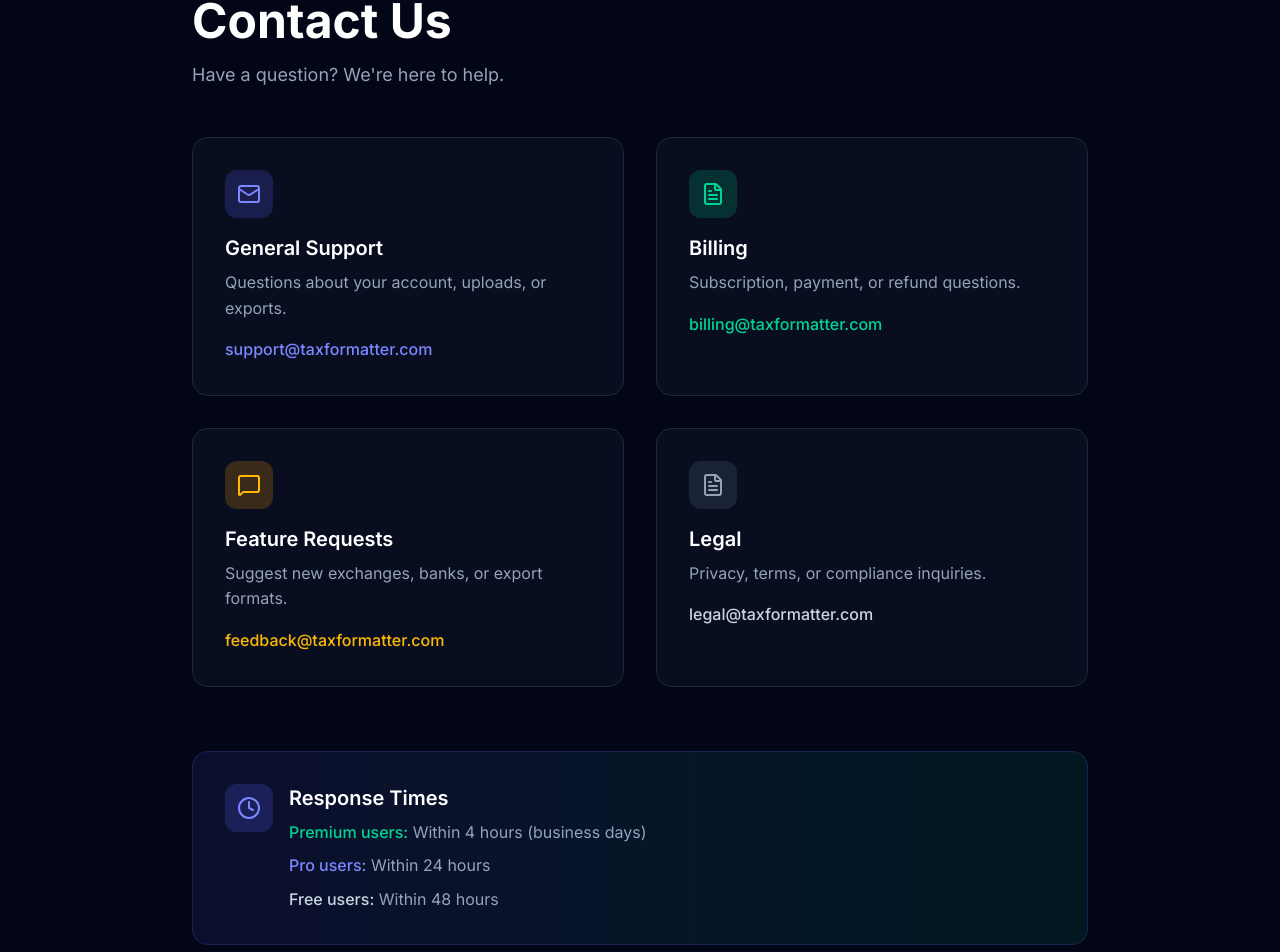
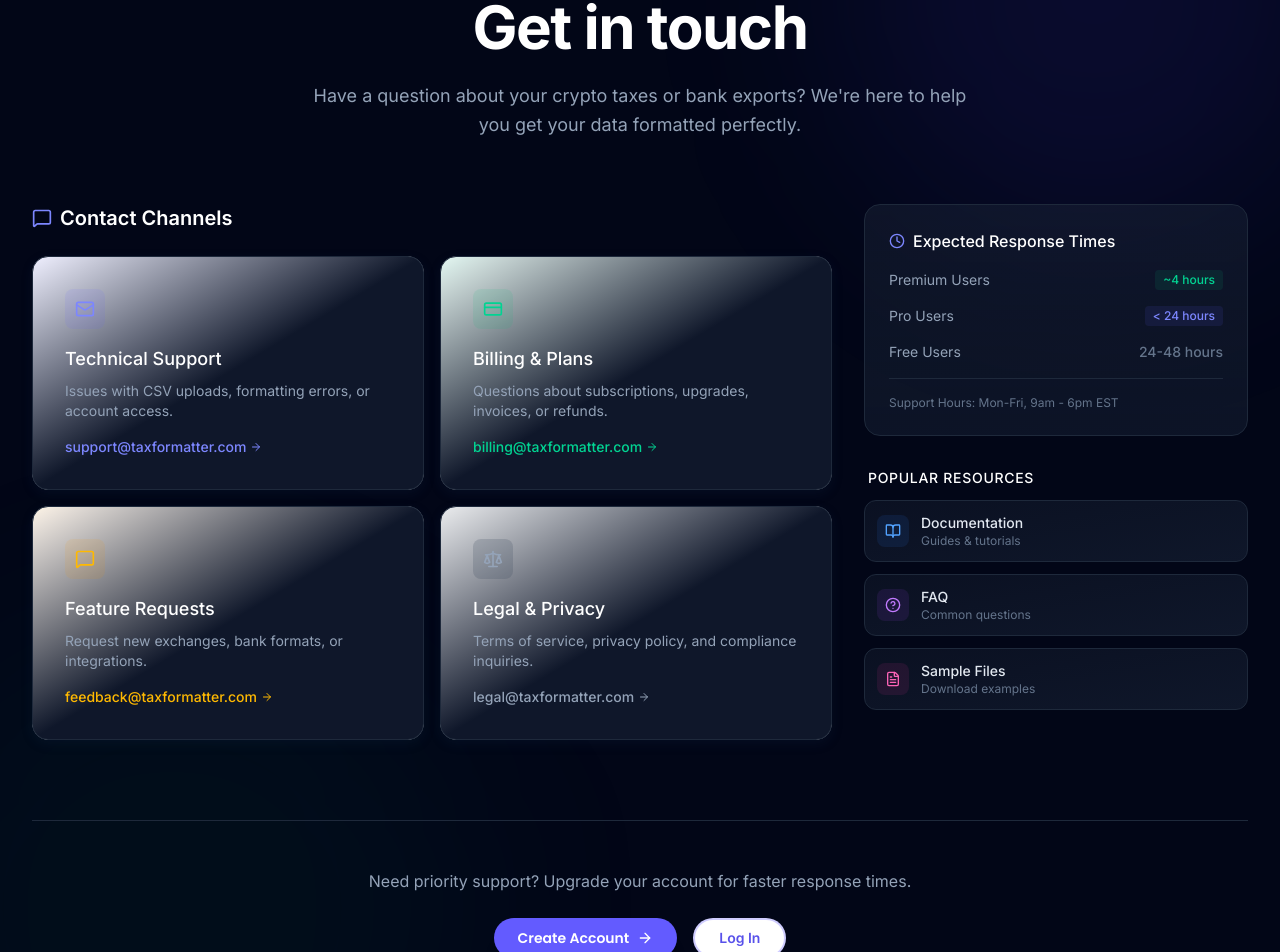
Before and after one commit to Sean-Bravo/trw, a Next.js app: page /contact in a window 1280 px wide. Shown: the part 196-1148 px from the top of the page. Built offline with nearby package versions, Linux system fonts and the light colour scheme; no server answers.

Commit message:
contact page update

```diff
--- a/app/contact/page.tsx
+++ b/app/contact/page.tsx
@@ -2,7 +2,19 @@
 import { Header } from '@/components/marketing/Header';
 import { Footer } from '@/components/marketing/Footer';
 import { Container } from '@/components/layout/Container';
-import { Mail, MessageSquare, Clock, FileText } from 'lucide-react';
+import { Button } from '@/components/ui/Button';
+import { Card } from '@/components/ui/Card';
+import {
+  Mail,
+  MessageSquare,
+  Clock,
+  CreditCard,
+  Scale,
+  BookOpen,
+  HelpCircle,
+  FileText,
+  ArrowRight
+} from 'lucide-react';
 import Link from 'next/link';
 
 export const metadata: Metadata = {
@@ -14,138 +26,188 @@
   return (
     <>
       <Header />
-      <main className="min-h-screen bg-slate-950 text-slate-300 pt-32 pb-24">
-        <Container>
-          <div className="max-w-4xl mx-auto">
-            <h1 className="text-4xl md:text-5xl font-bold text-white mb-4">
-              Contact Us
-            </h1>
-            <p className="text-slate-400 mb-12 text-lg">
-              Have a question? We&apos;re here to help.
-            </p>
-
-            <div className="grid md:grid-cols-2 gap-8 mb-16">
-              {/* General Support */}
-              <div className="bg-slate-900/50 border border-slate-800 rounded-2xl p-8">
-                <div className="w-12 h-12 bg-indigo-500/20 rounded-xl flex items-center justify-center mb-4">
-                  <Mail className="w-6 h-6 text-indigo-400" />
-                </div>
-                <h2 className="text-xl font-semibold text-white mb-2">General Support</h2>
-                <p className="text-slate-400 mb-4">
-                  Questions about your account, uploads, or exports.
-                </p>
-                <a
-                  href="mailto:support@taxformatter.com"
-                  className="text-indigo-400 hover:text-indigo-300 font-medium"
-                >
-                  support@taxformatter.com
-                </a>
+      <main className="min-h-screen bg-[#020617] text-slate-300 relative overflow-hidden">
+        {/* Background ambient glows - keeping these for page depth, but kept away from cards */}
+        <div className="absolute top-0 left-0 w-full h-full overflow-hidden pointer-events-none">
+          <div className="absolute top-[-10%] right-[-5%] w-[500px] h-[500px] bg-indigo-600/10 rounded-full blur-[100px]" />
+          <div className="absolute bottom-[-10%] left-[-10%] w-[600px] h-[600px] bg-emerald-600/5 rounded-full blur-[100px]" />
         </div>
 
-              {/* Billing */}
-              <div className="bg-slate-900/50 border border-slate-800 rounded-2xl p-8">
-                <div className="w-12 h-12 bg-emerald-500/20 rounded-xl flex items-center justify-center mb-4">
-                  <FileText className="w-6 h-6 text-emerald-400" />
-                </div>
-                <h2 className="text-xl font-semibold text-white mb-2">Billing</h2>
-                <p className="text-slate-400 mb-4">
-                  Subscription, payment, or refund questions.
+        <div className="pt-32 pb-20 relative z-10">
+          <Container>
+            {/* Hero Section */}
+            <div className="max-w-3xl mx-auto text-center mb-16">
+              <h1 className="text-4xl md:text-6xl font-bold text-white mb-6 tracking-tight">
+                Get in touch
+              </h1>
+              <p className="text-lg text-slate-400 max-w-2xl mx-auto leading-relaxed">
+                Have a question about your crypto taxes or bank exports?
+                We're here to help you get your data formatted perfectly.
               </p>
-                <a
-                  href="mailto:billing@taxformatter.com"
-                  className="text-emerald-400 hover:text-emerald-300 font-medium"
-                >
-                  billing@taxformatter.com
-                </a>
             </div>
 
+            <div className="grid lg:grid-cols-3 gap-8 mb-20">
+              {/* Main Support Options - Left Column (2/3 width) */}
+              <div className="lg:col-span-2 space-y-6">
+                <h2 className="text-xl font-semibold text-white mb-6 flex items-center gap-2">
+                  <MessageSquare className="w-5 h-5 text-indigo-400" />
+                  Contact Channels
+                </h2>
+
+                <div className="grid sm:grid-cols-2 gap-4">
+                  {/* Technical Support */}
+                  <a href="mailto:support@taxformatter.com" className="group h-full">
+                    <Card className="h-full border-slate-800 bg-gradient-to-br from-indigo-500/10 via-slate-900 to-slate-900 hover:from-indigo-500/20 hover:border-indigo-500/50 transition-all cursor-pointer">
+                      <div className="w-10 h-10 bg-indigo-500/10 rounded-lg flex items-center justify-center mb-4 group-hover:bg-indigo-500/20 transition-colors">
+                        <Mail className="w-5 h-5 text-indigo-400" />
+                      </div>
+                      <h3 className="text-lg font-medium text-white mb-2">Technical Support</h3>
+                      <p className="text-slate-400 text-sm mb-4">
+                        Issues with CSV uploads, formatting errors, or account access.
+                      </p>
+                      <span className="text-indigo-400 text-sm font-medium flex items-center gap-1 group-hover:gap-2 transition-all">
+                        support@taxformatter.com <ArrowRight className="w-3 h-3" />
+                      </span>
+                    </Card>
+                  </a>
+
+                  {/* Billing */}
+                  <a href="mailto:billing@taxformatter.com" className="group h-full">
+                    <Card className="h-full border-slate-800 bg-gradient-to-br from-emerald-500/10 via-slate-900 to-slate-900 hover:from-emerald-500/20 hover:border-emerald-500/50 transition-all cursor-pointer">
+                      <div className="w-10 h-10 bg-emerald-500/10 rounded-lg flex items-center justify-center mb-4 group-hover:bg-emerald-500/20 transition-colors">
+                        <CreditCard className="w-5 h-5 text-emerald-400" />
+                      </div>
+                      <h3 className="text-lg font-medium text-white mb-2">Billing & Plans</h3>
+                      <p className="text-slate-400 text-sm mb-4">
+                        Questions about subscriptions, upgrades, invoices, or refunds.
+                      </p>
+                      <span className="text-emerald-400 text-sm font-medium flex items-center gap-1 group-hover:gap-2 transition-all">
+                        billing@taxformatter.com <ArrowRight className="w-3 h-3" />
+                      </span>
+                    </Card>
+                  </a>
+
                   {/* Feature Requests */}
-              <div className="bg-slate-900/50 border border-slate-800 rounded-2xl p-8">
-                <div className="w-12 h-12 bg-amber-500/20 rounded-xl flex items-center justify-center mb-4">
-                  <MessageSquare className="w-6 h-6 text-amber-400" />
+                  <a href="mailto:feedback@taxformatter.com" className="group h-full">
+                    <Card className="h-full border-slate-800 bg-gradient-to-br from-amber-500/10 via-slate-900 to-slate-900 hover:from-amber-500/20 hover:border-amber-500/50 transition-all cursor-pointer">
+                      <div className="w-10 h-10 bg-amber-500/10 rounded-lg flex items-center justify-center mb-4 group-hover:bg-amber-500/20 transition-colors">
+                        <MessageSquare className="w-5 h-5 text-amber-400" />
                       </div>
-                <h2 className="text-xl font-semibold text-white mb-2">Feature Requests</h2>
-                <p className="text-slate-400 mb-4">
-                  Suggest new exchanges, banks, or export formats.
+                      <h3 className="text-lg font-medium text-white mb-2">Feature Requests</h3>
+                      <p className="text-slate-400 text-sm mb-4">
+                        Request new exchanges, bank formats, or integrations.
                       </p>
-                <a
-                  href="mailto:feedback@taxformatter.com"
-                  className="text-amber-400 hover:text-amber-300 font-medium"
-                >
-                  feedback@taxformatter.com
+                      <span className="text-amber-400 text-sm font-medium flex items-center gap-1 group-hover:gap-2 transition-all">
+                        feedback@taxformatter.com <ArrowRight className="w-3 h-3" />
+                      </span>
+                    </Card>
                   </a>
-              </div>
 
                   {/* Legal */}
-              <div className="bg-slate-900/50 border border-slate-800 rounded-2xl p-8">
-                <div className="w-12 h-12 bg-slate-500/20 rounded-xl flex items-center justify-center mb-4">
-                  <FileText className="w-6 h-6 text-slate-400" />
+                  <a href="mailto:legal@taxformatter.com" className="group h-full">
+                    <Card className="h-full border-slate-800 bg-gradient-to-br from-slate-700/10 via-slate-900 to-slate-900 hover:from-slate-700/20 hover:border-slate-600 transition-all cursor-pointer">
+                      <div className="w-10 h-10 bg-slate-700/20 rounded-lg flex items-center justify-center mb-4 group-hover:bg-slate-700/30 transition-colors">
+                        <Scale className="w-5 h-5 text-slate-400" />
                       </div>
-                <h2 className="text-xl font-semibold text-white mb-2">Legal</h2>
-                <p className="text-slate-400 mb-4">
-                  Privacy, terms, or compliance inquiries.
+                      <h3 className="text-lg font-medium text-white mb-2">Legal & Privacy</h3>
+                      <p className="text-slate-400 text-sm mb-4">
+                        Terms of service, privacy policy, and compliance inquiries.
                       </p>
-                <a
-                  href="mailto:legal@taxformatter.com"
-                  className="text-slate-300 hover:text-white font-medium"
-                >
-                  legal@taxformatter.com
+                      <span className="text-slate-400 text-sm font-medium flex items-center gap-1 group-hover:gap-2 transition-all">
+                        legal@taxformatter.com <ArrowRight className="w-3 h-3" />
+                      </span>
+                    </Card>
                   </a>
                 </div>
               </div>
 
-            {/* Response Time */}
-            <div className="bg-gradient-to-r from-indigo-500/10 to-emerald-500/10 border border-indigo-500/20 rounded-2xl p-8 mb-16">
-              <div className="flex items-start gap-4">
-                <div className="w-12 h-12 bg-indigo-500/20 rounded-xl flex items-center justify-center flex-shrink-0">
-                  <Clock className="w-6 h-6 text-indigo-400" />
+              {/* Sidebar - Right Column (1/3 width) */}
+              <div className="space-y-8">
+                {/* Response Times Card */}
+                <div className="p-6 rounded-2xl border border-slate-800 bg-gradient-to-b from-slate-800/40 to-slate-900/80">
+                  <h3 className="text-white font-medium mb-4 flex items-center gap-2">
+                    <Clock className="w-4 h-4 text-indigo-400" />
+                    Expected Response Times
+                  </h3>
+                  <div className="space-y-4">
+                    <div className="flex items-center justify-between text-sm">
+                      <span className="text-slate-400">Premium Users</span>
+                      <span className="text-emerald-400 font-medium bg-emerald-500/10 px-2 py-0.5 rounded text-xs">~4 hours</span>
+                    </div>
+                    <div className="flex items-center justify-between text-sm">
+                      <span className="text-slate-400">Pro Users</span>
+                      <span className="text-indigo-400 font-medium bg-indigo-500/10 px-2 py-0.5 rounded text-xs">&lt; 24 hours</span>
+                    </div>
+                    <div className="flex items-center justify-between text-sm">
+                      <span className="text-slate-400">Free Users</span>
+                      <span className="text-slate-500 font-medium">24-48 hours</span>
+                    </div>
+                  </div>
+                  <div className="mt-4 pt-4 border-t border-slate-800">
+                     <p className="text-xs text-slate-500">
+                       Support Hours: Mon-Fri, 9am - 6pm EST
+                     </p>
+                  </div>
+                </div>
+
+                {/* Self Help / Quick Links */}
+                <div className="space-y-3">
+                  <h3 className="text-white font-medium pl-1 text-sm uppercase tracking-wider text-slate-500">Popular Resources</h3>
+
+                  <Link href="/docs" className="block group">
+                    <div className="flex items-center p-3 rounded-xl bg-gradient-to-br from-slate-800/30 to-slate-900 border border-slate-800 hover:border-slate-700 transition-colors">
+                      <div className="w-8 h-8 rounded-lg bg-blue-500/10 flex items-center justify-center mr-3">
+                        <BookOpen className="w-4 h-4 text-blue-400" />
                       </div>
                       <div>
-                  <h2 className="text-xl font-semibold text-white mb-2">Response Times</h2>
-                  <ul className="text-slate-400 space-y-2">
-                    <li><span className="text-emerald-400 font-medium">Premium users:</span> Within 4 hours (business days)</li>
-                    <li><span className="text-indigo-400 font-medium">Pro users:</span> Within 24 hours</li>
-                    <li><span className="text-slate-300 font-medium">Free users:</span> Within 48 hours</li>
-                  </ul>
+                        <div className="text-slate-200 text-sm font-medium group-hover:text-blue-400 transition-colors">Documentation</div>
+                        <div className="text-slate-500 text-xs">Guides & tutorials</div>
+                      </div>
+                    </div>
+                  </Link>
+
+                  <Link href="/#faq" className="block group">
+                     <div className="flex items-center p-3 rounded-xl bg-gradient-to-br from-slate-800/30 to-slate-900 border border-slate-800 hover:border-slate-700 transition-colors">
+                      <div className="w-8 h-8 rounded-lg bg-purple-500/10 flex items-center justify-center mr-3">
+                        <HelpCircle className="w-4 h-4 text-purple-400" />
+                      </div>
+                      <div>
+                        <div className="text-slate-200 text-sm font-medium group-hover:text-purple-400 transition-colors">FAQ</div>
+                        <div className="text-slate-500 text-xs">Common questions</div>
+                      </div>
+                    </div>
+                  </Link>
+
+                  <Link href="/samples" className="block group">
+                     <div className="flex items-center p-3 rounded-xl bg-gradient-to-br from-slate-800/30 to-slate-900 border border-slate-800 hover:border-slate-700 transition-colors">
+                      <div className="w-8 h-8 rounded-lg bg-pink-500/10 flex items-center justify-center mr-3">
+                        <FileText className="w-4 h-4 text-pink-400" />
+                      </div>
+                      <div>
+                        <div className="text-slate-200 text-sm font-medium group-hover:text-pink-400 transition-colors">Sample Files</div>
+                        <div className="text-slate-500 text-xs">Download examples</div>
+                      </div>
+                    </div>
+                  </Link>
                 </div>
               </div>
             </div>
 
-            {/* Quick Links */}
-            <div className="border-t border-slate-800 pt-12">
-              <h2 className="text-xl font-semibold text-white mb-6">Before You Reach Out</h2>
-              <p className="text-slate-400 mb-6">
-                You might find your answer faster in these resources:
-              </p>
-              <div className="flex flex-wrap gap-4">
-                <Link
-                  href="/docs"
-                  className="px-4 py-2 bg-slate-800 hover:bg-slate-700 text-slate-300 rounded-lg transition-colors"
-                >
-                  Documentation
+            {/* Bottom Call to Action */}
+            <div className="text-center py-12 border-t border-slate-800">
+               <p className="text-slate-400 mb-6">Need priority support? Upgrade your account for faster response times.</p>
+               <div className="flex items-center justify-center gap-4">
+                  <Link href="/signup">
+                    <Button variant="primary" showArrow>Create Account</Button>
                   </Link>
-                <Link
-                  href="/samples"
-                  className="px-4 py-2 bg-slate-800 hover:bg-slate-700 text-slate-300 rounded-lg transition-colors"
-                >
-                  Sample Outputs
-                </Link>
-                <Link
-                  href="/#faq"
-                  className="px-4 py-2 bg-slate-800 hover:bg-slate-700 text-slate-300 rounded-lg transition-colors"
-                >
-                  FAQ
-                </Link>
-                <Link
-                  href="/pricing"
-                  className="px-4 py-2 bg-slate-800 hover:bg-slate-700 text-slate-300 rounded-lg transition-colors"
-                >
-                  Pricing
+                  <Link href="/login">
+                    <Button variant="secondary">Log In</Button>
                   </Link>
                </div>
             </div>
+
+          </Container>
         </div>
-        </Container>
       </main>
       <Footer />
     </>
```
Lines whose indentation alone changed are shown as unchanged.
